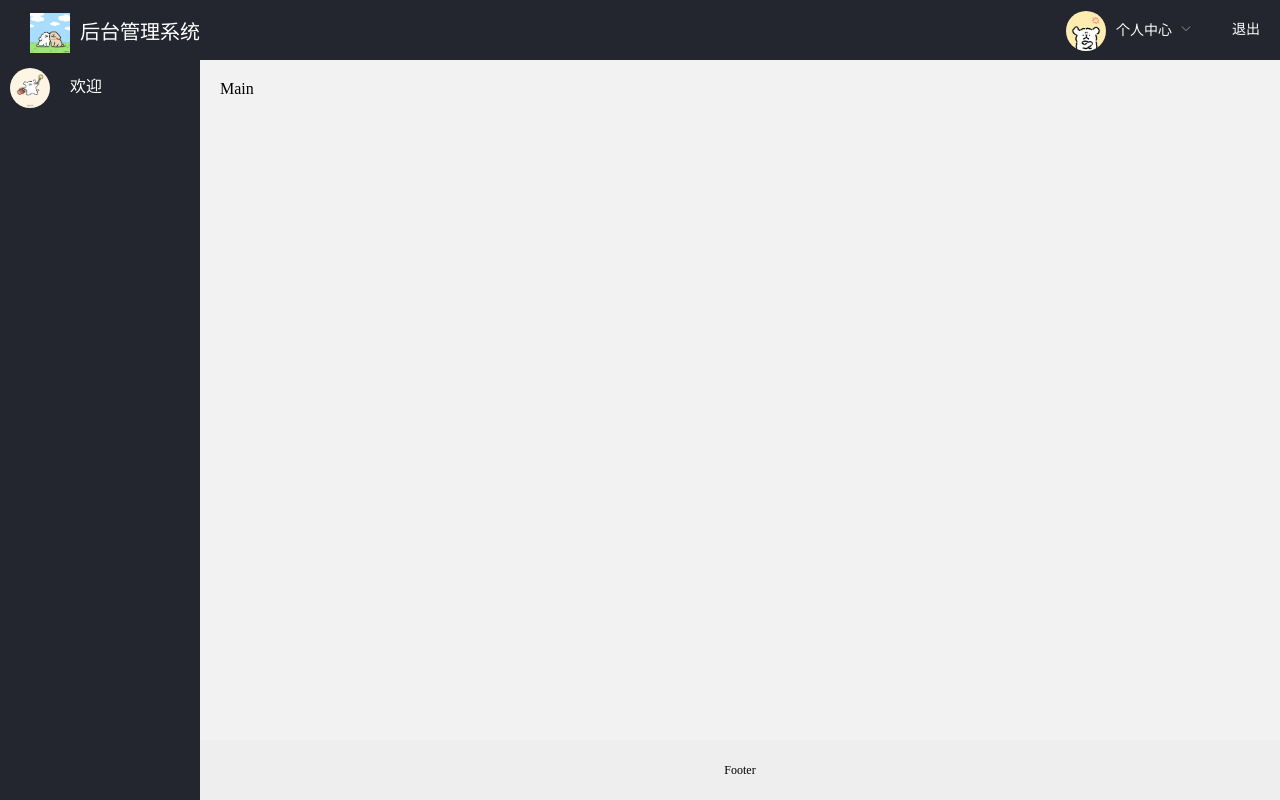
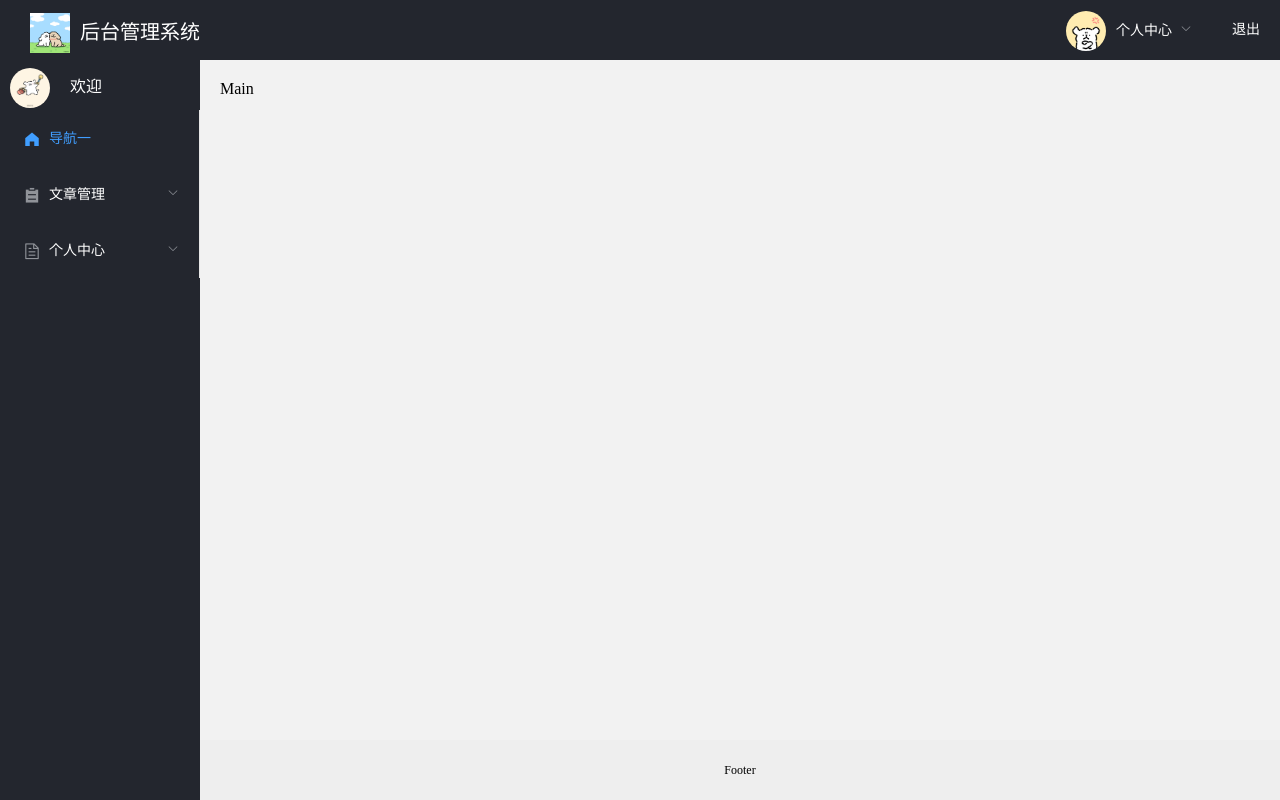
Before and after one commit to mia0205/houtai, a Vue app: page /#/ in a window 1280 px wide. Built offline with nearby package versions, Linux system fonts and the light colour scheme.

Commit message:
侧边栏静态完成

```diff
--- a/src/views/layout/index.vue
+++ b/src/views/layout/index.vue
@@ -34,6 +34,59 @@
         <img src="../../assets/images/c5.jpg" alt="" class="img5" v-else>
         <span>欢迎{{ username || nickname }}</span>
       </div>
+<!-- el-menu:导航菜单,default-active:当前激活菜单index,open事件，打开sub-menu active-text-color和default-active一致就会设置动态文字 -->
+    <el-menu
+      default-active="/home"
+      class="el-menu-vertical-demo"
+      @open="handleOpen"
+      @close="handleClose"
+      background-color="#23262E"
+      text-color="#fff"
+      active-text-color="#409EFF">
+      <el-menu-item index="/home">
+        <template slot="title">
+          <i class="el-icon-s-home"></i>
+          <span>导航一</span>
+        </template>
+
+      </el-menu-item>
+      <el-submenu index="/topic">
+        <template  slot="title">
+          <i class="el-icon-s-order"></i>
+          <span>文章管理</span>
+        </template>
+        <el-menu-item index="/topic1">
+          <i class="el-icon-s-data"></i>
+          <span>文章分类</span>
+        </el-menu-item>
+        <el-menu-item index="/topic2">
+          <i class="el-icon-document-copy"></i>
+          <span>文章列表</span>
+        </el-menu-item>
+
+      </el-submenu>
+      <el-submenu index="/my">
+        <template slot="title">
+          <i class="el-icon-document"></i>
+          <span>个人中心</span>
+        </template>
+        <el-menu-item index="/my1">
+          <i class="el-icon-s-operation"></i>
+          <span>基本资料</span>
+        </el-menu-item>
+        <el-menu-item index="/my2">
+          <i class="el-icon-camera"></i>
+          <span>更换头像</span>
+        </el-menu-item>
+        <el-menu-item index="/my3">
+          <i class="el-icon-key"></i>
+          <span>重置密码</span>
+        </el-menu-item>
+
+      </el-submenu>
+
+    </el-menu>
+
     </el-aside>
     <el-container>
       <el-main>Main</el-main>
@@ -62,6 +115,12 @@
         this.$store.commit('updateUserInfo', {})
         this.$router.push('/login')
       }).catch((error) => error)
+    },
+    handleOpen (key, keyPath) {
+      console.log(key, keyPath)
+    },
+    handleClose (key, keyPath) {
+      console.log(key, keyPath)
     }
   },
   computed: {
```
